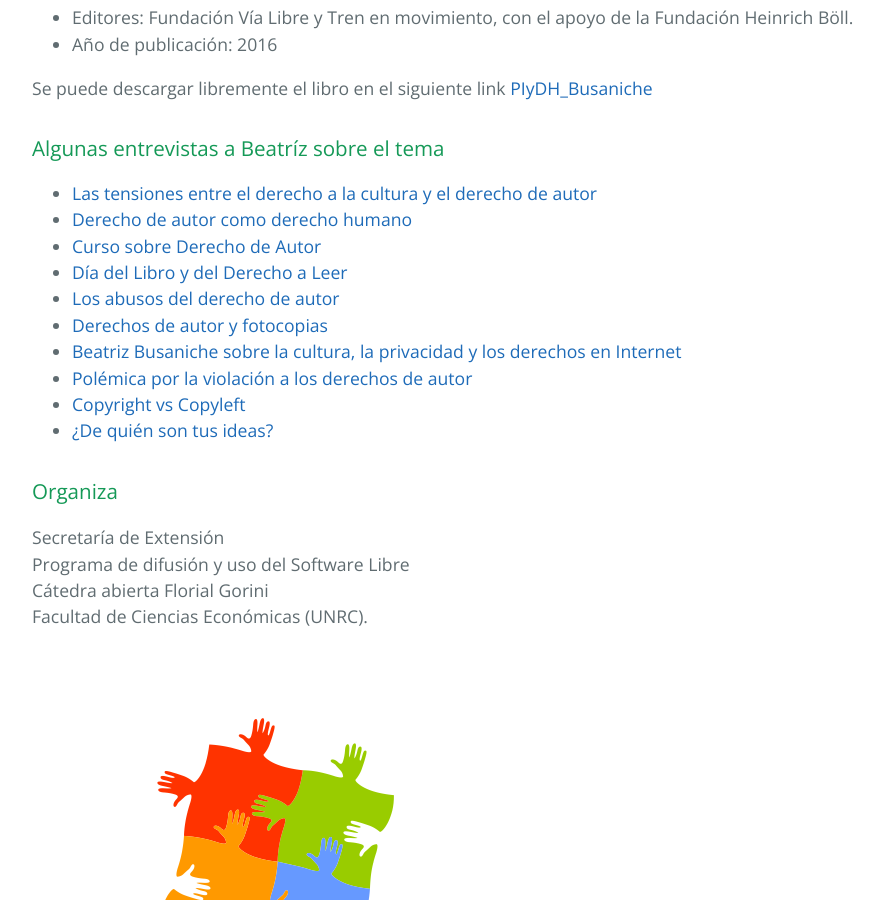
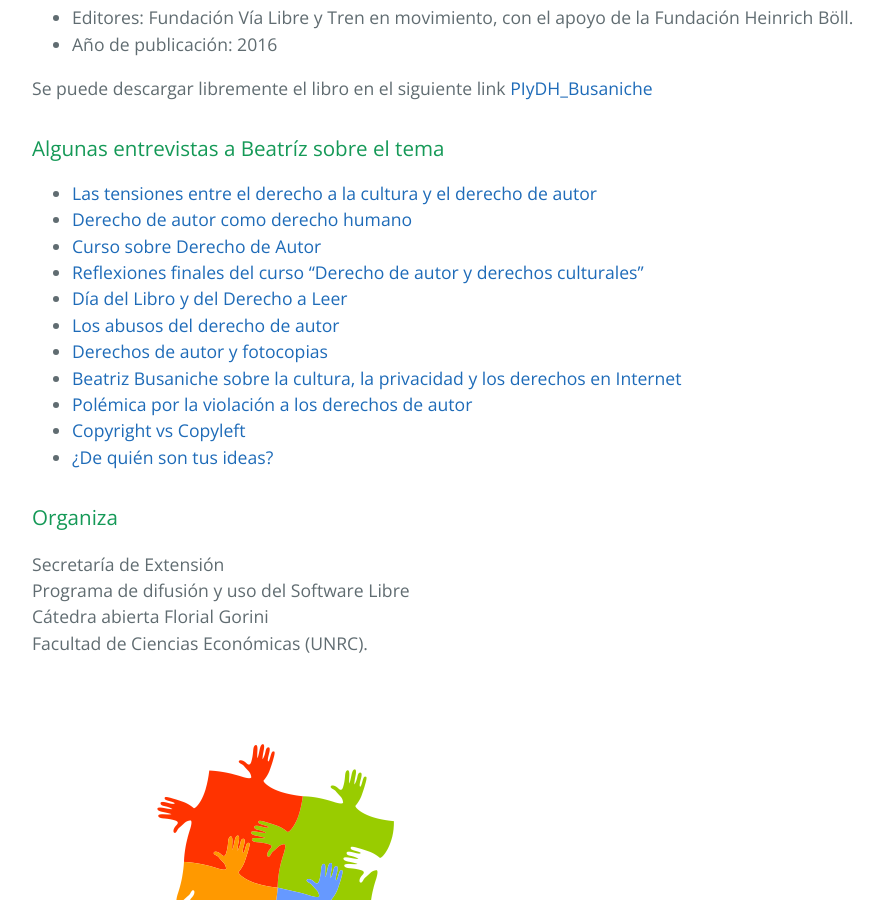
Before and after one commit to pewen/piydh, a Jekyll site: the page built from index.md, in a window 1280 px wide and 900 px high, scrolled down 1358 px. Shown: the whole window, without its empty margins (192-1075 px from the left). Built offline with Jekyll 4.4.1, drawn with Linux system fonts in a browser that asks for light colours.

Commit message:
minor changes

```diff
--- a/index.md
+++ b/index.md
@@ -25,6 +25,7 @@ http://www.vialibre.org.ar/wp-content/uploads/2016/04/piydh_busaniche.pdf)
 - [Las tensiones entre el derecho a la cultura y el derecho de autor](https://www.youtube.com/watch?v=No5H0WWcO-8)
 - [Derecho de autor como derecho humano](https://www.youtube.com/watch?v=rPvkHoaxeXo)
 - [Curso sobre Derecho de Autor](https://www.youtube.com/watch?v=u1NMZlh3UMQ)
+- [Reflexiones finales del curso "Derecho de autor y derechos culturales"](https://www.youtube.com/watch?v=Fy1YHJ5OdRk)
 - [Día del Libro y del Derecho a Leer](https://www.youtube.com/watch?v=rxGqkkaBLnc)
 - [Los abusos del derecho de autor](https://www.youtube.com/watch?v=olM2HE7iUgY)
 - [Derechos de autor y fotocopias](https://www.youtube.com/watch?v=gAF6_vjxl68)
```
Also changed, not shown: 1 other file.
